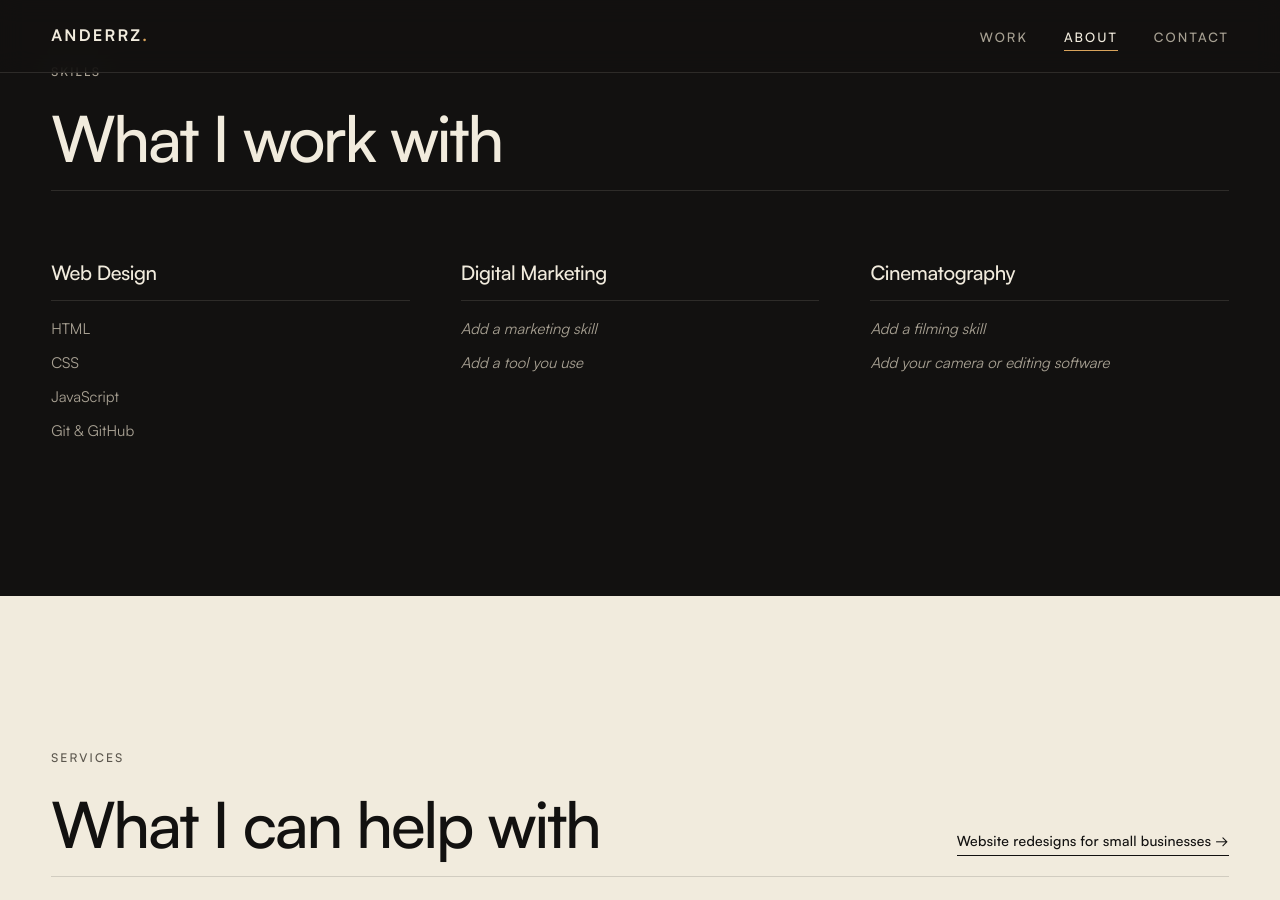
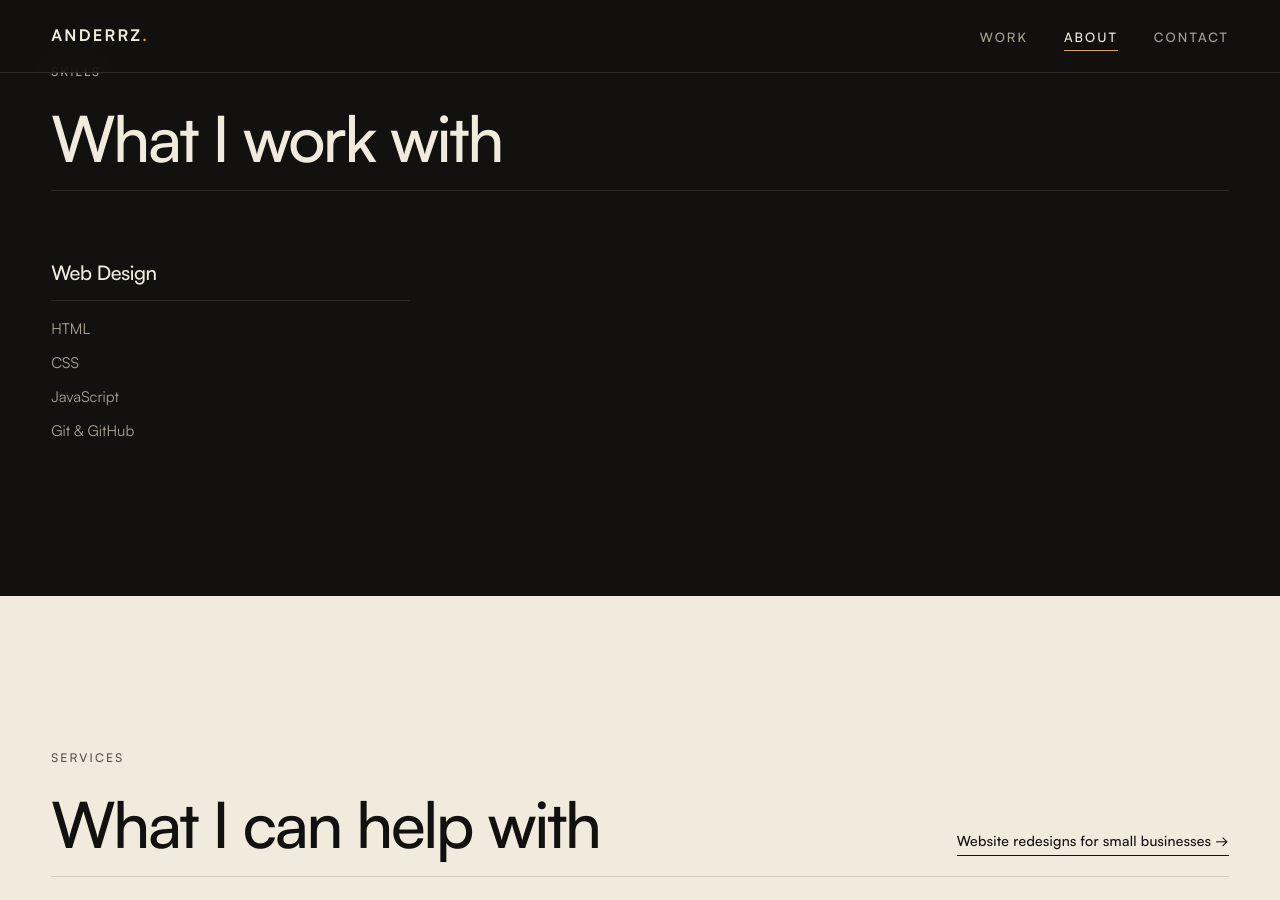
Before and after one commit to Anderrzx/anderrz.portfolio.github.io, a Jekyll site: the page built from about/index.html, in a window 1280 px wide and 900 px high, scrolled down 2037 px. Built offline with Jekyll 4.4.1, drawn with Linux system fonts in a browser that asks for light colours.

Commit message:
About: hide skill lists that only have placeholders
Lines starting with "Add " in _data/skills.yml stay hidden, and a group
with no real skills is not shown.

Co-Authored-By: Claude Opus 5.5 <noreply@anthropic.com>

```diff
--- a/about/index.html
+++ b/about/index.html
@@ -86,15 +86,24 @@ permalink: /about/
         </div>
 
         <div class="skills-grid">
+            {% comment %} Lines starting with "Add " in _data/skills.yml are placeholders and stay hidden;
+               a group with no real skills is hidden too. {% endcomment %}
             {% for group in site.data.skills %}
+            {% assign real_skills = "" | split: "" %}
+            {% for item in group.items %}
+                {% assign first_four = item | slice: 0, 4 %}
+                {% unless first_four == "Add " %}{% assign real_skills = real_skills | push: item %}{% endunless %}
+            {% endfor %}
+            {% if real_skills.size > 0 %}
             <div class="skill-group reveal">
                 <h3 class="skill-group-title">{{ group.group }}</h3>
                 <ul class="skill-list">
-                    {% for item in group.items %}
-                    <li{% if item contains "Add " %} class="placeholder"{% endif %}>{{ item }}</li>
+                    {% for item in real_skills %}
+                    <li>{{ item }}</li>
                     {% endfor %}
                 </ul>
             </div>
+            {% endif %}
             {% endfor %}
         </div>
     </div>
```
